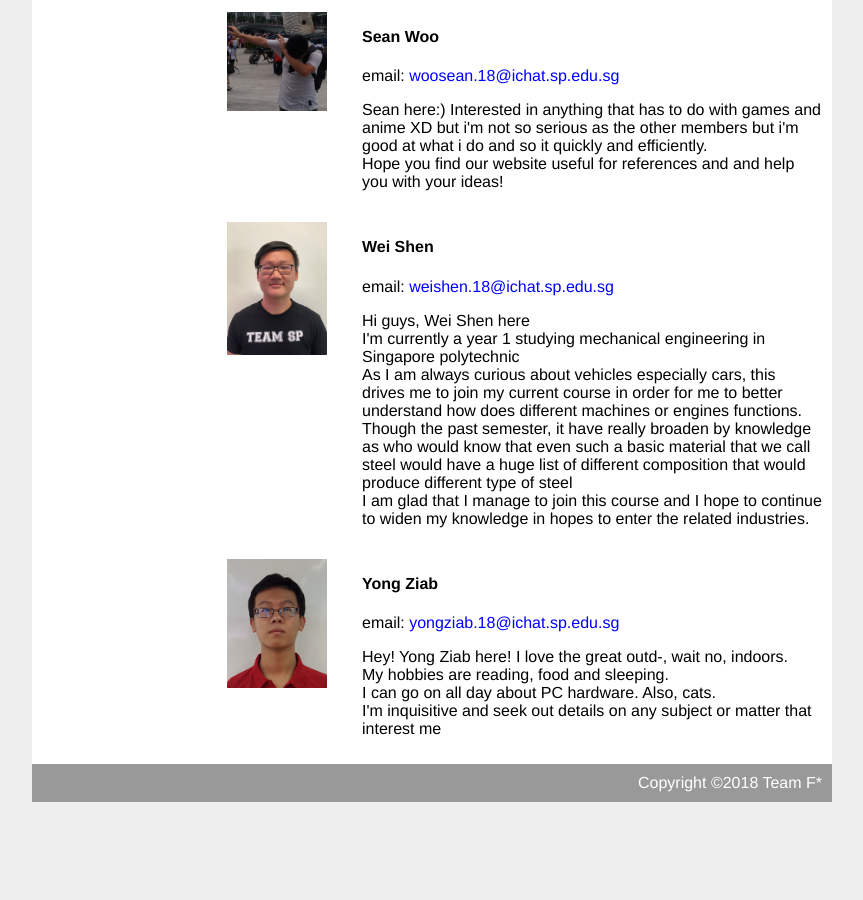
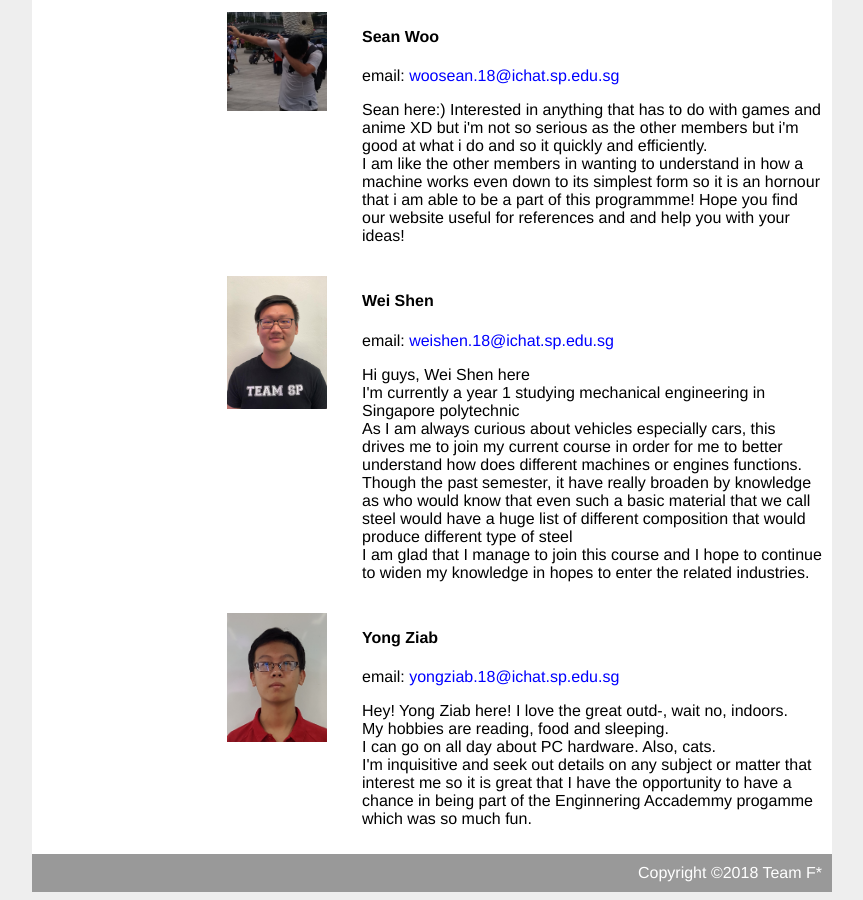
Before and after one commit to seanwookahhoong/Team_F-, a plain HTML site: page team.html in a window 1280 px wide. Shown: the part 415-1315 px from the top of the page, without its empty margins (208-1071 px from the left). Before the commit the page ends 1225 px from the top, so only its background shows below. Drawn offline with Linux system fonts and the light colour scheme.

Commit message:
Update team.html

```diff
--- a/team.html
+++ b/team.html
@@ -46,7 +46,10 @@ I like to explore new places and learn new skills. I enjoy the alone time I have
                             <p>email: <a href="woosean.18@ichat.sp.edu.sg">woosean.18@ichat.sp.edu.sg</a></p>
                             <p>Sean here:) Interested in anything that has to do with games and anime XD but i'm not
                               so serious as the other members but i'm good at what i do and so it quickly and efficiently. <br/>
+                              I am like the other members in wanting to understand in how a machine works even down to its simplest form
+                              so it is an hornour that i am able to be a part of this programmme!
                               Hope you find our website useful for references and and help you with your ideas!
+
 
                             </p>
                         </div>
@@ -77,6 +80,8 @@ I am glad that I manage to join this course and I hope to continue to widen my k
                               My hobbies are reading, food and sleeping. <br/>
                               I can go on all day about PC hardware. Also, cats.<br />
                               I'm inquisitive and seek out details on any subject or matter that interest me
+                              so it is great that I have the opportunity to have a chance in being part of the Enginnering Accademmy progamme
+                              which was so much fun.
                               </p>
                         </div>
                         <div class="endimginfo"></div>
```
